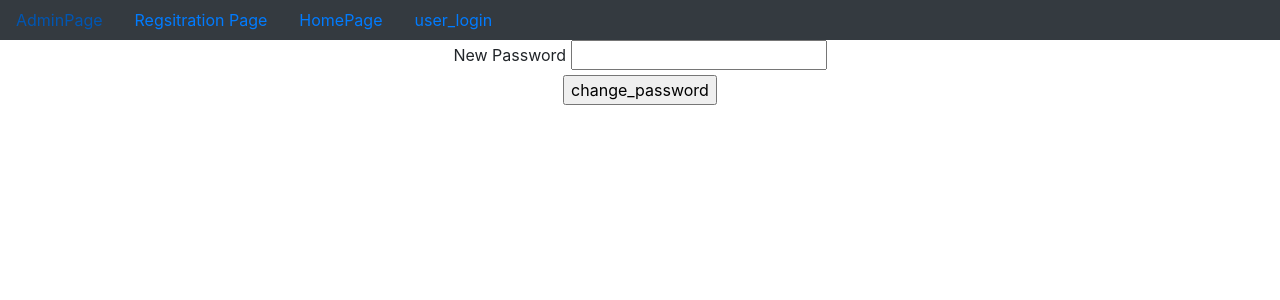
After one commit to pokalapriyanka/Creating-User-Registration, a Django app: page /change_password/ in a window 1280 px wide. The commit adds this page. Shown: the top 300 px of the page. Run offline with Django 5.2, Linux system fonts and the light colour scheme.

Commit message:
first commit

```diff
--- a/UserRegistration/urls.py
+++ b/UserRegistration/urls.py
@@ -25,4 +25,6 @@ urlpatterns = [
     path('home/',home,name='home'),
     path('user_login/',user_login,name='user_login'),
     path('user_logout/',user_logout,name='user_logout'),
+    path('profile_display/',profile_display,name='profile_display'),
+    path('change_password/',change_password,name='change_password'),
 ]+static(settings.MEDIA_URL,document_root=settings.MEDIA_ROOT)
--- a/app/views.py
+++ b/app/views.py
@@ -3,9 +3,9 @@ from app.forms import *
 from django.http import HttpResponse,HttpResponseRedirect
 from django.core.mail import send_mail
 from django.urls import reverse
-
 from django.contrib.auth import authenticate,login,logout
 from django.contrib.auth.decorators import login_required
+
 # Create your views here.
 def home(request):
     if request.session.get('username'):
@@ -26,12 +26,12 @@ def registration(request):
             pw=NMUFDO.cleaned_data['password']
             MUFDO.set_password(pw)
             MUFDO.save()
-            send_mail('Registration',
+            '''send_mail('Registration',
             'Thank you for Registering',
             'p9584520@gmail.com',
             [MUFDO.email],
             fail_silently=False
-            )
+            )'''
             MPFDO=NMPFDO.save(commit=False)
             MPFDO.username=MUFDO
             MPFDO.save()
@@ -45,7 +45,6 @@ def user_login(request):
         if request.method=='POST':
             username=request.POST['un']
             password=request.POST['pw']
-
             AUO=authenticate(username=username,password=password)
             if AUO and AUO.is_active:
                 login(request,AUO)
@@ -60,3 +59,23 @@ def user_login(request):
 def user_logout(request):
     logout(request)
     return HttpResponseRedirect(reverse('home'))
+
+@login_required
+def profile_display(request):
+    username=request.session.get('username')
+    UO=User.objects.get(username=username)
+    Po=Profile.objects.get(username=UO)
+    d={'UO':UO,'PO':Po}
+    return render(request,'profile_display.html',d)
+
+
+def change_password(request):
+    if request.method=='POST':
+        username=request.session.get('username')
+        UO=User.objects.get(username=username)
+        nw=request.POST['nw']
+        UO.set_password(nw)
+        UO.save()
+        return HttpResponse('Password Changed Successfully')
+
+    return render(request,'change_password.html')
--- /dev/null
+++ b/templates/change_password.html
@@ -0,0 +1,20 @@
+{% extends 'dummy.html' %}
+
+{% block title %}
+<title>change_password Page</title>
+
+{% endblock %}
+
+
+{% block body_block  %}
+
+<form method="POST">
+    {% csrf_token %}
+
+    <label for="nw">New Password</label>
+    <input type="password" name="nw" id="nw"> <br>
+
+    <input type="submit" value="change_password">
+
+</form>
+{% endblock %}
--- a/templates/dummy.html
+++ b/templates/dummy.html
@@ -17,8 +17,11 @@
         <a href="{% url 'admin:index' %}" class="nav-link">AdminPage</a>
         <a href="{% url 'registration' %}" class="nav-link">Regsitration Page</a>
         <a href="{% url 'home' %}" class="nav-link">HomePage</a>
+
     {% if user.is_authenticated %}
        <a href="{% url 'user_logout' %}" class="nav-link">user_logout</a>
+       <a href="{% url 'profile_display' %}" class="nav-link">Display profile_display</a>
+       <a href="{% url 'change_password' %}" class="nav-link">change_password</a>
     {% else %}
         <a href="{% url 'user_login' %}" class="nav-link">user_login</a>
 
```
Also changed, not shown: templates/profile_display.html (added, +16 -0 lines), db.sqlite3, media/Myphoto.jpeg (added), media/WhatsApp_Image_2024-05-02_at_1.26.38_PM.jpeg (added).
